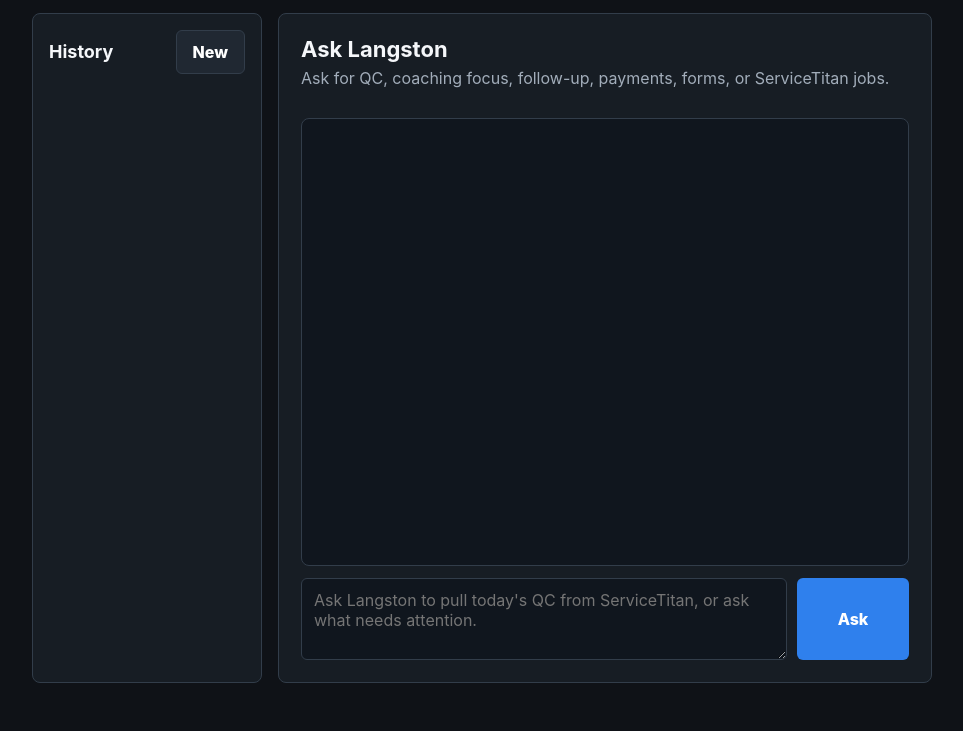
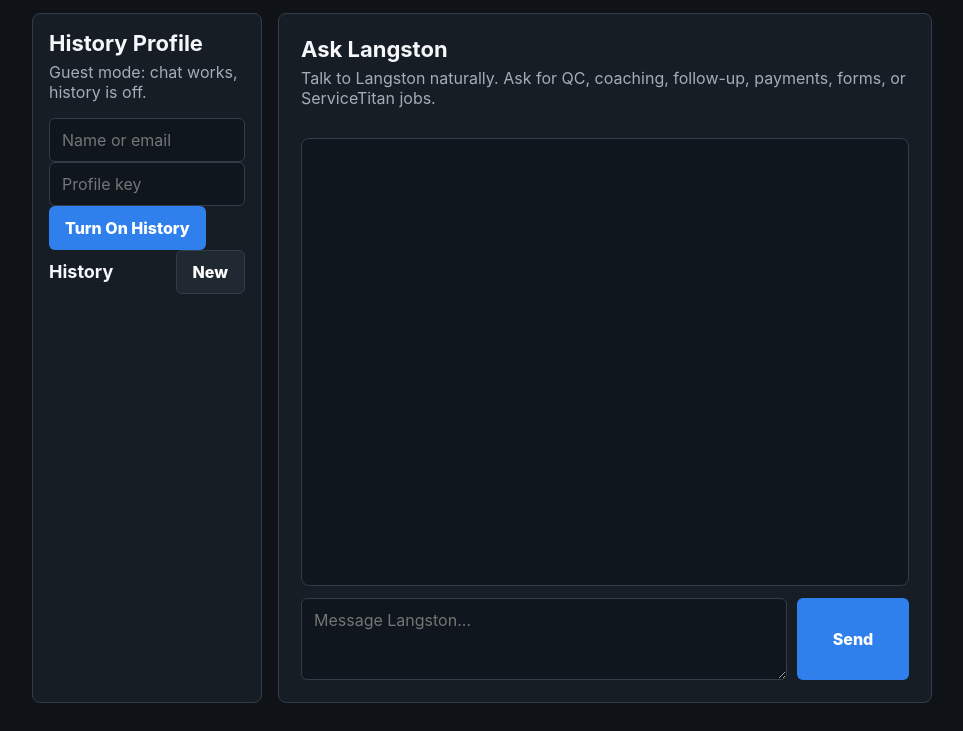
Before and after one commit to DAEXELabs/Langston-Agent, a website: page public/index.html in a window 1280 px wide. Shown: the part 193-924 px from the top of the page, without its empty margins (158-1121 px from the left). Drawn offline with Linux system fonts and the light colour scheme.

Commit message:
Add optional profile controls for history

```diff
--- a/public/index.html
+++ b/public/index.html
@@ -19,14 +19,20 @@
         </div>
       </header>
 
-      <section id="accessCard" class="hidden" aria-hidden="true">
-        <input id="accessCode" type="hidden" />
-        <button id="saveAccess" type="button">Continue</button>
-      </section>
-
       <main id="appMain">
         <div class="workspace">
           <aside class="history-panel" aria-label="Chat history">
+            <div class="profile-card">
+              <h2>History Profile</h2>
+              <p id="profileStatus">Guest mode: chat works, history is off.</p>
+              <input id="profileName" type="text" placeholder="Name or email" />
+              <input id="profileKey" type="text" placeholder="Profile key" />
+              <div class="login-actions">
+                <button id="profileLogin" type="button">Turn On History</button>
+                <button id="profileLogout" class="secondary hidden" type="button">Turn Off</button>
+              </div>
+            </div>
+
             <div class="history-heading">
               <h2>History</h2>
               <button id="newChat" class="secondary" type="button">New</button>
@@ -38,18 +44,15 @@
             <div class="panel-heading">
               <div>
                 <h2>Ask Langston</h2>
-                <p>Ask for QC, coaching focus, follow-up, payments, forms, or ServiceTitan jobs.</p>
+                <p>Talk to Langston naturally. Ask for QC, coaching, follow-up, payments, forms, or ServiceTitan jobs.</p>
               </div>
             </div>
 
             <div id="chatLog" class="chat-log" aria-live="polite"></div>
 
             <div class="prompt-row">
-              <textarea
-                id="promptInput"
-                placeholder="Ask Langston to pull today&apos;s QC from ServiceTitan, or ask what needs attention."
-              ></textarea>
-              <button id="sendPrompt" type="button">Ask</button>
+              <textarea id="promptInput" placeholder="Message Langston..."></textarea>
+              <button id="sendPrompt" type="button">Send</button>
             </div>
           </section>
         </div>
```
